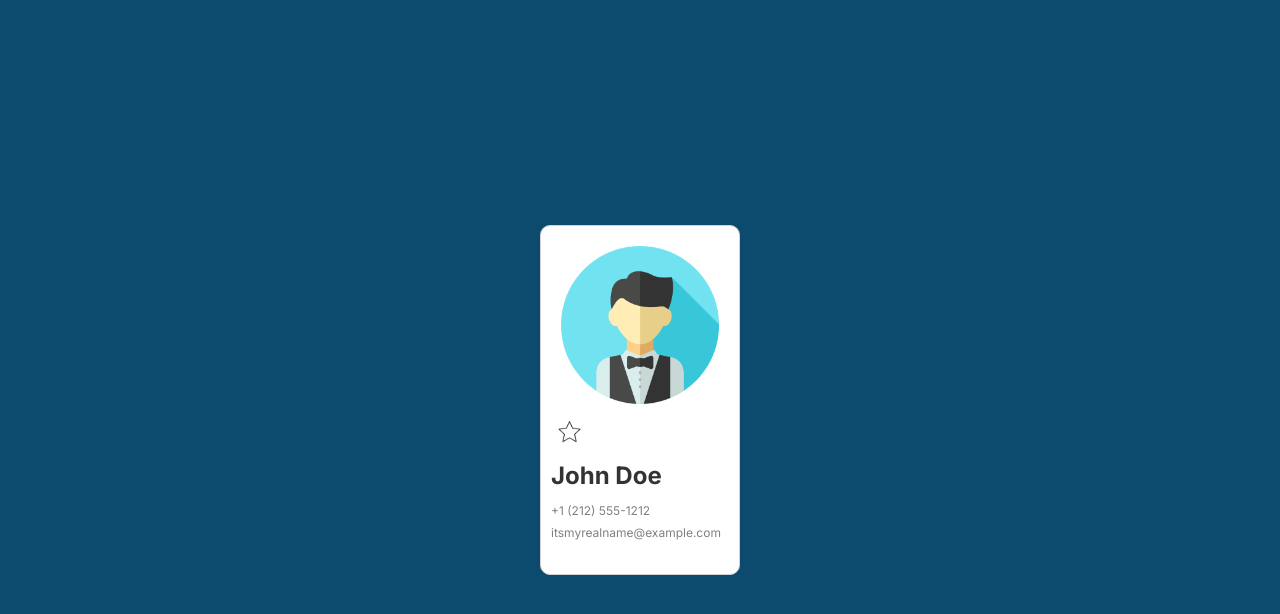
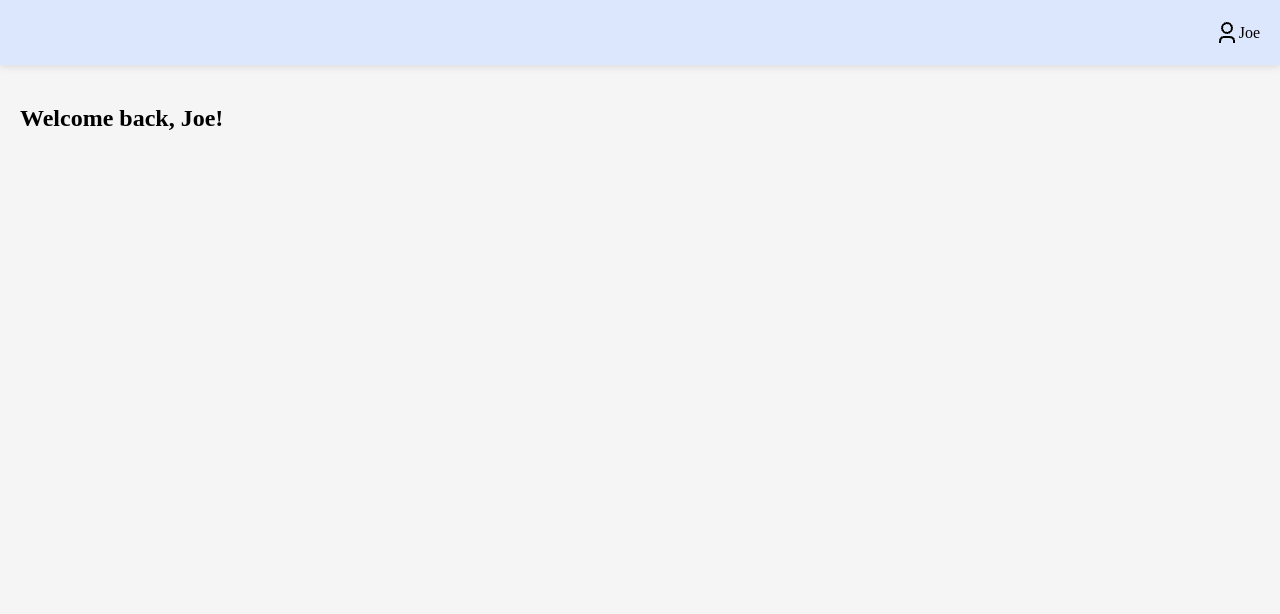
Before and after one commit to seb-ssabes/react-basics, a React (Vite) app: page / in a window 1280 px wide. Shown: the top 614 px of the page. Built offline with nearby package versions, Linux system fonts and the light colour scheme.

Commit message:
Passing data between components

```diff
--- a/index.html
+++ b/index.html
@@ -5,10 +5,10 @@
     <link rel="preconnect" href="https://fonts.googleapis.com">
     <link rel="preconnect" href="https://fonts.gstatic.com" crossorigin>
     <link href="https://fonts.googleapis.com/css2?family=Inter:ital,opsz,wght@0,14..32,100..900;1,14..32,100..900&family=Saira:ital,wght@0,100..900;1,100..900&display=swap" rel="stylesheet">
-    <link rel="stylesheet" href="/src/ContactObjectState/index.css">
+    <link rel="stylesheet" href="/src/CompsPassingData/index.css">
   </head>
   <body>
     <div id="root"></div>
-    <script src="/src/ContactObjectState/" type="module"></script>
+    <script src="/src/CompsPassingData/" type="module"></script>
   </body>
 </html>
--- /dev/null
+++ b/src/CompsPassingData/App.jsx
@@ -0,0 +1,15 @@
+import React from "react"
+import Header from "./Header"
+import Body from "./Body"
+
+export default function App() {
+    const [userName, setUserName] = React.useState("Joe")
+
+
+    return (
+        <main>
+            <Header userName={userName}/>
+            <Body userName={userName}/>
+        </main>
+    )
+}
--- /dev/null
+++ b/src/CompsPassingData/Body.jsx
@@ -0,0 +1,9 @@
+import React from "react"
+
+export default function Body(props) {
+    return (
+        <section>
+            <h1>Welcome back, {props.userName}!</h1>
+        </section>
+    )
+}
--- /dev/null
+++ b/src/CompsPassingData/Header.jsx
@@ -0,0 +1,11 @@
+import avatar from "./user1.png"
+
+export default function Header(props) {
+
+    return (
+        <header>
+            <img src={avatar} />
+            <p>{props.userName}</p>
+        </header>
+    )
+}
--- /dev/null
+++ b/src/CompsPassingData/index.css
@@ -0,0 +1,26 @@
+* {
+    box-sizing: border-box;
+}
+
+body {
+    margin: 0;
+    background-color: whitesmoke;
+}
+
+header {
+    height: 65px;
+    box-shadow: 0px 2.98256px 7.4564px rgba(0, 0, 0, 0.1);
+    display: flex;
+    justify-content: flex-end;
+    align-items: center;
+    padding-inline: 20px;
+    background-color: #dce6fd
+}
+
+header > img, header > p {
+    cursor: pointer;
+}
+
+section {
+    padding: 20px;
+}
--- /dev/null
+++ b/src/CompsPassingData/index.jsx
@@ -0,0 +1,6 @@
+import ReactDOM from 'react-dom/client';
+import App from "./App"
+
+ReactDOM
+    .createRoot(document.getElementById('root'))
+    .render(<App />);
--- a/src/ContactObjectState/Star.jsx
+++ b/src/ContactObjectState/Star.jsx
@@ -11,7 +11,7 @@ export default function Star(props) {
     <button
       onClick={props.handleClick}
       aria-pressed={props.isFilled}
-      aria-label={props.isFilled}
+      aria-label={favoriteLabel}
       className="favorite-button"
       >
       <img
```
Also changed, not shown: src/CompsPassingData/user1.png (added).
